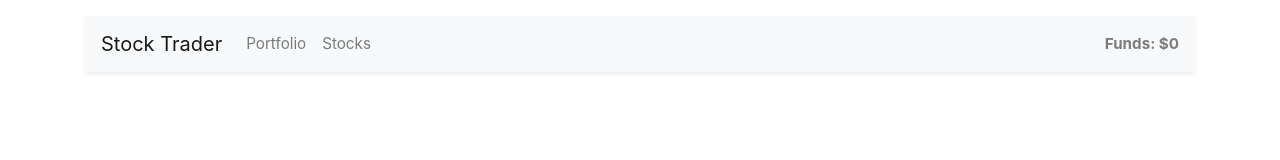
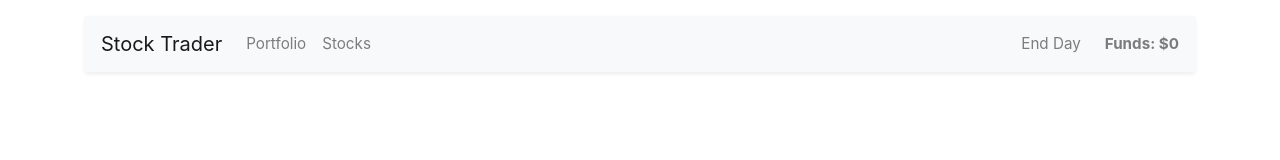
Before and after one commit to krikchaip/vuejs-course-projects, a Vue app in the folder stock-trader/: page / in a window 1280 px wide. Shown: the top 160 px of the page. Built offline with nearby package versions, Linux system fonts and the light colour scheme; the HTML template or start-up script is replaced by a standard one.

Commit message:
stock-trader : little styling and naming

```diff
--- a/stock-trader/src/App.vue
+++ b/stock-trader/src/App.vue
@@ -22,11 +22,8 @@
 
 <style>
   @import '~@/assets/bootstrap.min.css';
-</style>
 
-<style scoped>
-  .nav-item {
-    cursor: pointer;
+  * {
     user-select: none;
   }
 </style>
--- a/stock-trader/src/components/ActionEndDay.vue
+++ b/stock-trader/src/components/ActionEndDay.vue
@@ -1,2 +1,7 @@
 <template>
+  <div
+    class="nav-item nav-link"
+    style="cursor: pointer">
+    End Day
+  </div>
 </template>
```
Also changed, not shown: 1 other file (tests, documents, lock files or other folders).
